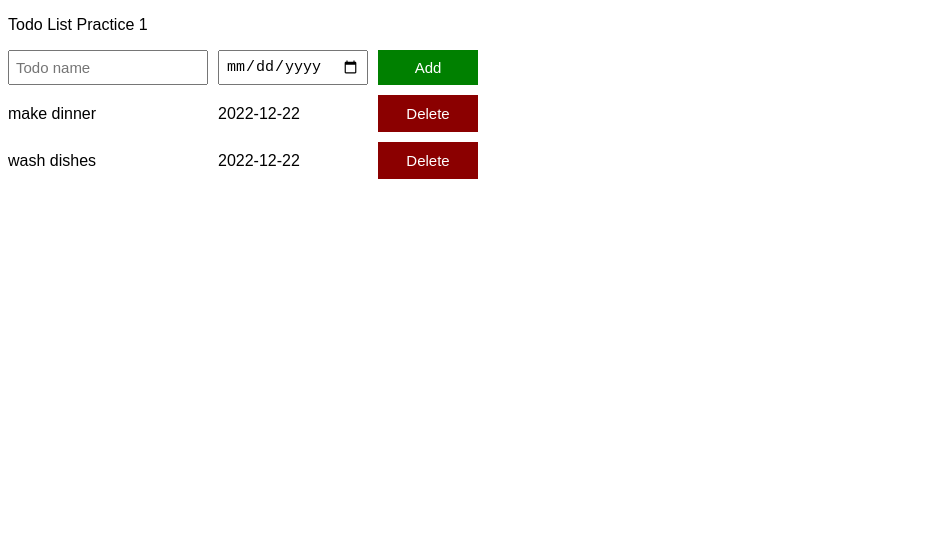
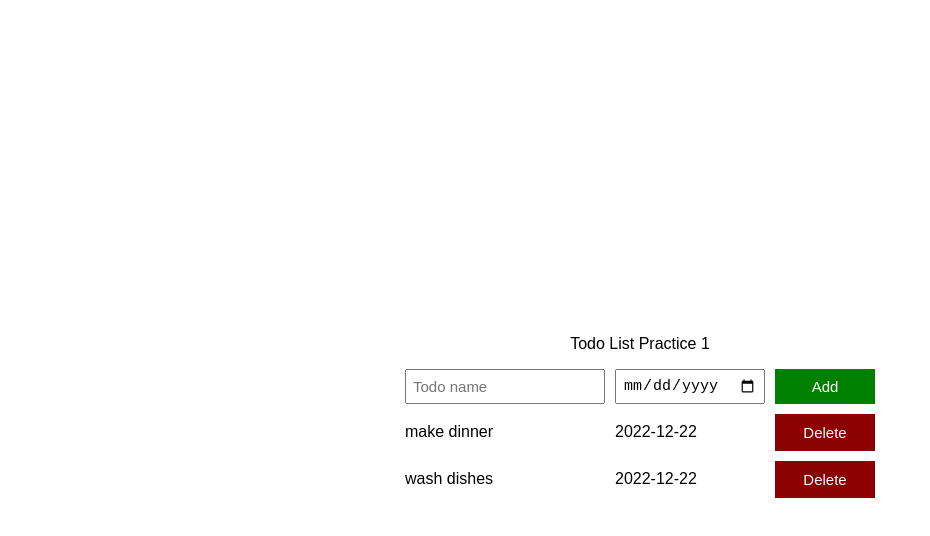
Before and after one commit to Piperski13/to-do-list, a plain HTML site: page index.html in a window 1280 px wide. Shown: the whole page, without its empty margins (0-930 px from the left). Drawn offline with Linux system fonts and the light colour scheme.

Commit message:
Version 2

```diff
--- a/index.html
+++ b/index.html
@@ -6,7 +6,9 @@
   <link rel="stylesheet" href="styles.css">
 </head>
 <body>
-  <p>Todo List Practice 1</p>
+  <div class="centered">
+    <div>
+      <p class="header">Todo List Practice 1</p>
       <div class="todo-input-grid">
         <input class="js-name-input name-input" placeholder="Todo name">
         <input class="js-due-date-input due-date-input" type="date">
@@ -15,6 +17,8 @@
         ">Add</button>
       </div>
       <div class="js-todo-list todo-grid"></div>
+    </div>
+  </div>
 
 </body>
 <script src="index.js"></script>
--- a/styles.css
+++ b/styles.css
@@ -1,7 +1,15 @@
 body{
     font-family: Arial;
 }
-
+.centered{
+    display: flex;
+    justify-content: center;
+    align-items: center;
+    height: 100vh;
+}
+.header{
+    text-align: center;
+}
 .todo-grid,
 .todo-input-grid {
     display: grid;
```
Lines whose indentation alone changed are shown as unchanged.
